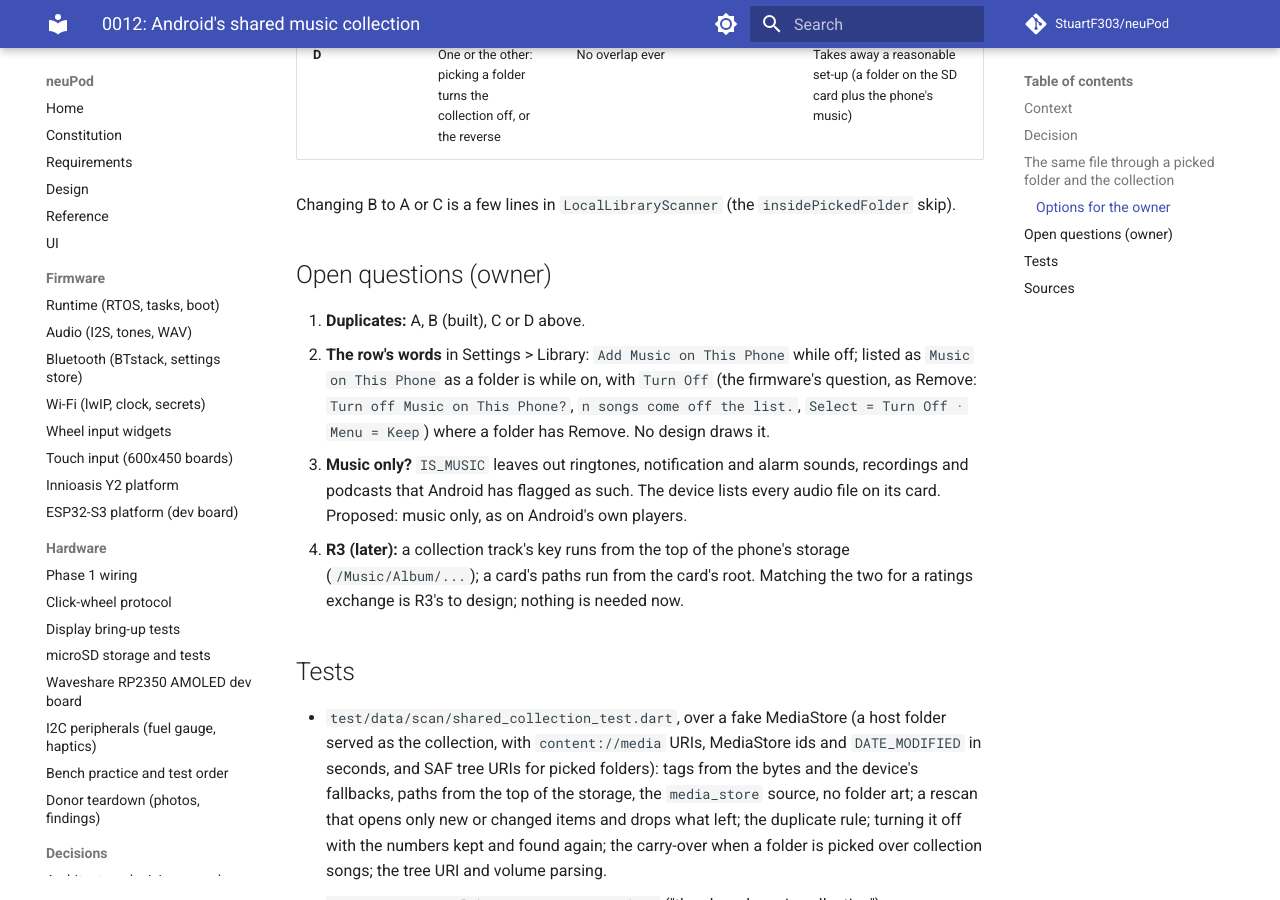
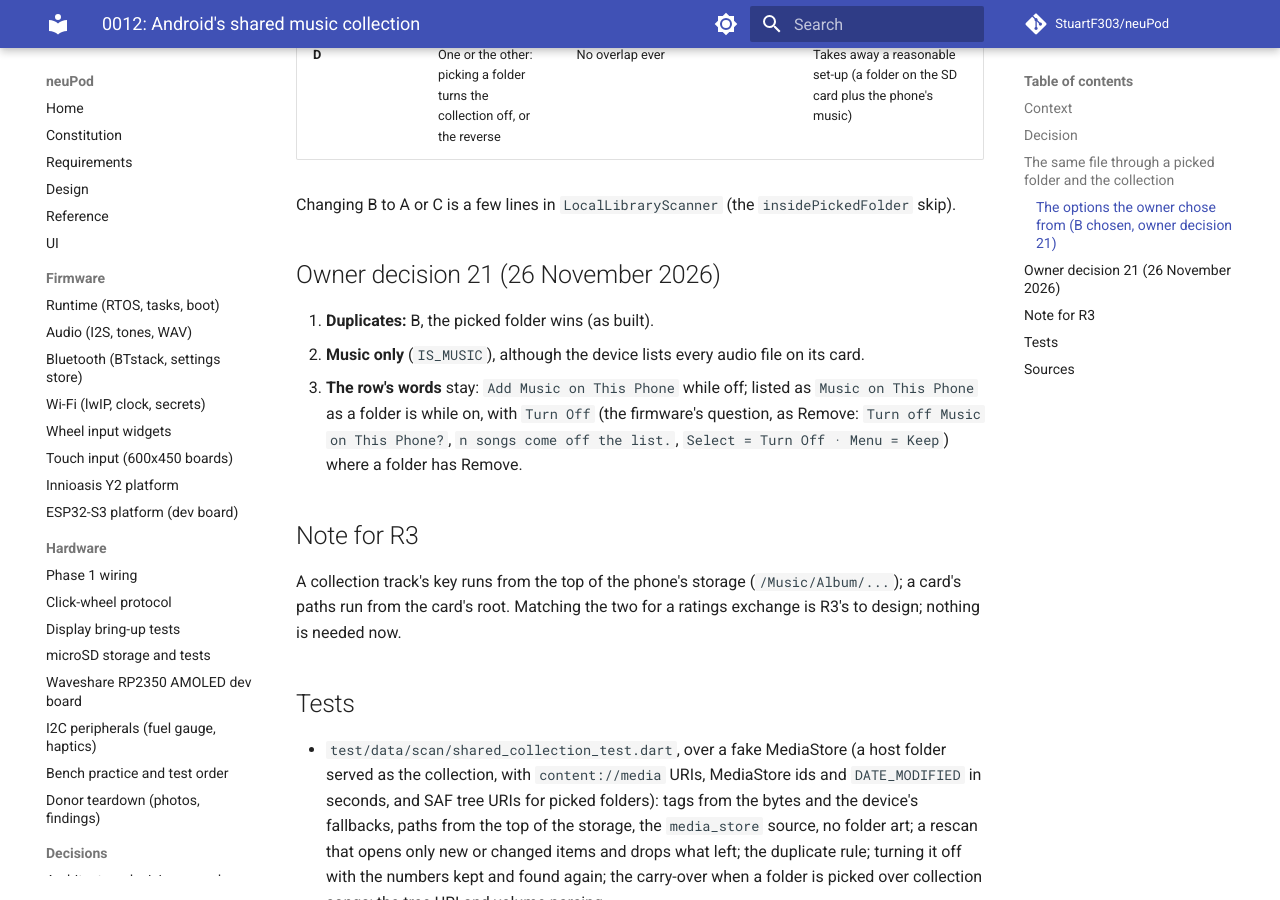
Before and after one commit to StuartF303/neuPod, an MkDocs documentation site: the page built from docs/app/decisions/0012-android-shared-collection.md, in a window 1280 px wide and 900 px high, scrolled down 3521 px. Built offline with MkDocs 1.6.1 and Material for MkDocs 9.7.7, drawn with Linux system fonts in a browser that asks for light colours; comment, search, counter and statistics services are not loaded; some of the changed text lies outside the part shown.

Commit message:
docs(app): owner decision 21, the shared collection: folder wins, music only, the row's words
Co-Authored-By: Claude Opus 5.5 <noreply@anthropic.com>

```diff
--- a/docs/app/decisions/0012-android-shared-collection.md
+++ b/docs/app/decisions/0012-android-shared-collection.md
@@ -1,6 +1,7 @@
 # 0012: Android's shared music collection
 
-Status: Built (2026-11-25); the duplicate rule is a proposal awaiting the owner (Open questions) · Owner: Library engineer
+Status: Accepted (2026-11-26) · Owner: Library engineer · Owner decision 21 (spec, 26 November 2026) settled the
+duplicate rule, music only and the row's words
 
 ## Context
 
@@ -44,7 +45,7 @@ Status: Built (2026-11-25); the duplicate rule is a proposal awaiting the owner
   few hundred milliseconds), which is also what tells the scanner a song has gone. `GENERATION_MODIFIED` (API 30+)
   would save no query, since deletions are only seen by listing.
 - **Music only:** `IS_MUSIC != 0`, as Android's own music players do, so ringtones, notification and alarm sounds,
-  recordings and podcasts are left out (Open question 3).
+  recordings and podcasts are left out (owner decision 21).
 - **Hidden names** (a name or a folder starting with `.`) are skipped, as in a folder walk.
 - **Two volumes, one path.** A track's path is unique in its source (`tracks(source_id, rel_path)`). If the phone's
   storage and an SD card both hold `Music/a.flac`, the phone's own is listed and the card's left out. Rare; noted.
@@ -60,7 +61,7 @@ Status: Built (2026-11-25); the duplicate rule is a proposal awaiting the owner
 A file in `Music/Library/A/01 x.flac` reaches the app as `A/01 x.flac` through a picked `Music/Library` and as
 `Music/Library/A/01 x.flac` through the collection: two keys, two rows, two sets of numbers unless something chooses.
 
-**Built (proposal): the picked folder lists it; the collection leaves it out.** The scanner knows where each picked
+**Owner decision 21: the picked folder lists it; the collection leaves it out.** The scanner knows where each picked
 folder is from its tree URI (`content://com.android.externalstorage.documents/tree/primary%3AMusic%2FLibrary` is
 volume `external_primary`, path `Music/Library`; an SD card's volume id is MediaStore's volume name in lower case) and
 where each collection item is from its URI's volume and its relative path. An item inside a picked folder on the same
@@ -72,7 +73,7 @@ arrived, the same audio fingerprint. That is decision 0011's move, so the number
 (tested: `test/data/scan/shared_collection_test.dart`, "picking a folder over collection songs carries their
 numbers").
 
-### Options for the owner
+### The options the owner chose from (B chosen, owner decision 21)
 
 | | Rule | For | Against |
 | --- | --- | --- | --- |
@@ -83,17 +84,18 @@ numbers").
 
 Changing B to A or C is a few lines in `LocalLibraryScanner` (the `insidePickedFolder` skip).
 
-## Open questions (owner)
+## Owner decision 21 (26 November 2026)
 
-1. **Duplicates:** A, B (built), C or D above.
-2. **The row's words** in Settings > Library: `Add Music on This Phone` while off; listed as `Music on This Phone` as a
-   folder is while on, with `Turn Off` (the firmware's question, as Remove: `Turn off Music on This Phone?`,
-   `n songs come off the list.`, `Select = Turn Off · Menu = Keep`) where a folder has Remove. No design draws it.
-3. **Music only?** `IS_MUSIC` leaves out ringtones, notification and alarm sounds, recordings and podcasts that
-   Android has flagged as such. The device lists every audio file on its card. Proposed: music only, as on Android's
-   own players.
-4. **R3 (later):** a collection track's key runs from the top of the phone's storage (`/Music/Album/...`); a card's
-   paths run from the card's root. Matching the two for a ratings exchange is R3's to design; nothing is needed now.
+1. **Duplicates:** B, the picked folder wins (as built).
+2. **Music only** (`IS_MUSIC`), although the device lists every audio file on its card.
+3. **The row's words** stay: `Add Music on This Phone` while off; listed as `Music on This Phone` as a folder is while
+   on, with `Turn Off` (the firmware's question, as Remove: `Turn off Music on This Phone?`,
+   `n songs come off the list.`, `Select = Turn Off · Menu = Keep`) where a folder has Remove.
+
+## Note for R3
+
+A collection track's key runs from the top of the phone's storage (`/Music/Album/...`); a card's paths run from the
+card's root. Matching the two for a ratings exchange is R3's to design; nothing is needed now.
 
 ## Tests
 
```
Also changed, not shown: docs/app/PROGRESS.md (+2 -2 lines), docs/app/README.md (+8 -0 lines), 2 other files.
